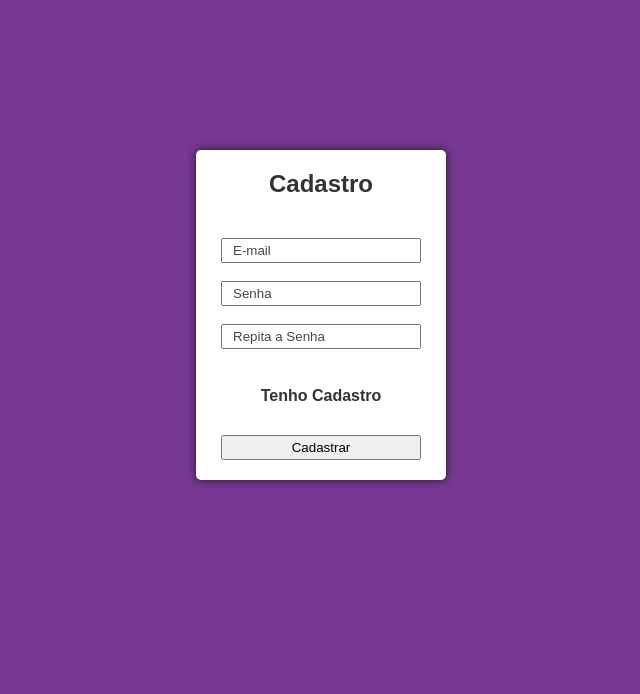
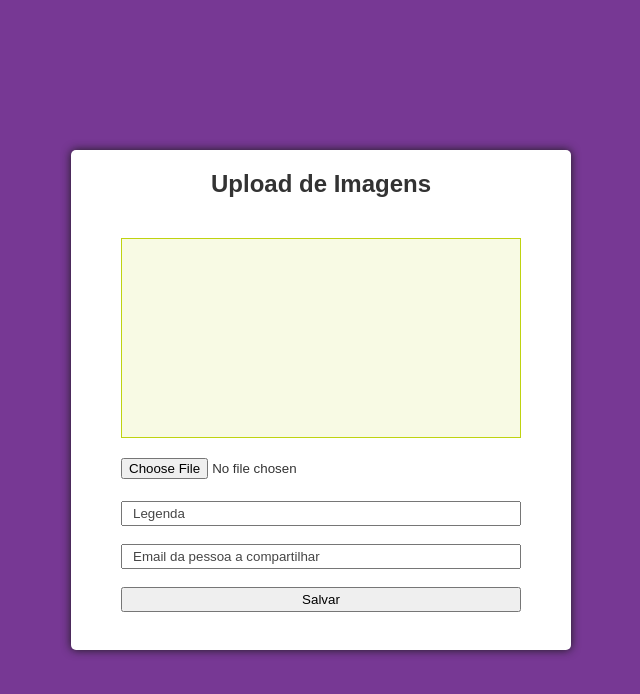
Before and after one commit to brunnogpcosta/myFavoriteAlbum, a React (Create React App) app: page / in a window 1280 px wide. Shown: the top 694 px of the page, without its empty margins (319-959 px from the left). Built offline with nearby package versions, Linux system fonts and the light colour scheme.

Commit message:
UploadImages Screen Created

```diff
--- a/src/App.js
+++ b/src/App.js
@@ -2,6 +2,7 @@ import React from 'react';
 
 import Login from '../src/pages/Login/login'
 import Cadastro from '../src/pages/Cadastro/cadastro'
+import Upload from '../src/pages/uploadImage/upload'
 
 import './App.css';
 import './style.css';
@@ -9,8 +10,10 @@ import './style.css';
 function App() {
   return (
     <div className="App">
-{/*<Login /> */}
-      <Cadastro />
+      {/*<Login />
+ <Cadastro />
+ */}
+      <Upload />
 
     </div>
   );
--- a/src/pages/Cadastro/cadastro.js
+++ b/src/pages/Cadastro/cadastro.js
@@ -10,7 +10,7 @@ class Cadastro extends Component {
 
                 <form>
                     <h2>Cadastro</h2>
-                    <input type="text" id="username" name="username" placeholder='E-mail' required />
+                    <input type="email" id="username" name="username" placeholder='E-mail' required />
                     <br />
 
                     <input type="password" id="pwd" name="pwd" placeholder='Senha' required />
--- a/src/pages/Login/login.js
+++ b/src/pages/Login/login.js
@@ -12,7 +12,7 @@ class Login extends Component {
 
                 <form>
                     <h2>Login</h2>
-                    <input type="text" id="username" name="username" placeholder='E-mail' required />
+                    <input type="email" id="username" name="username" placeholder='E-mail' required />
                     <br />
 
                     <input type="password" id="pwd" name="pwd" placeholder='Senha' required/>
--- a/src/pages/uploadImage/upload.css
+++ b/src/pages/uploadImage/upload.css
@@ -1,32 +1,58 @@
-.upImage {
-    margin-top: -100px;
+.container {
+    display: flex;
+    align-items: center;
     justify-content: center;
 }
 
 form {
+    margin-top: 150px;
+    display: flex;
     flex-direction: column;
     align-items: center;
+    width: 500px;
+    height: 500px;
+    background-color: white;
+    border-radius: 5px;
+    box-shadow: 0px 0px 10px rgb(27, 27, 27);
 }
 
-h1 {
-    color: yellow;
+form h2 {
+    margin-top: 20px;
     margin-bottom: 40px;
 }
 
-label input {
-    width: 500px;
+
+figure{
+    width: 80%;
+    height: 200px;
+    border: 1px solid  rgb(191, 211, 16);
+    background-color: rgba(191, 211, 16, 0.11);;
+    margin-bottom: 20px;
 }
 
-#minhaFoto {
-    width: 300px;
-    height: 300px;
-    box-shadow: 0px 0px 10px black;
-    background-color: white;
-    border-radius: 50%;
-    margin-bottom: 40px;
-    opacity: .8;
+
+
+form input {
+    width: 400px;
+    height: 25px;
 }
 
-label [type="submit"] {
-    margin-top: 40px;
+
+form input[type='submit']:hover {
+    background-color: rgb(191, 211, 16);
+    border: 1px solid black;
+    font-weight: bolder;
+    cursor: pointer;
 }
+
+input:focus {
+    background-color: rgb(191, 211, 16);
+    border: 1px solid rgb(62, 68, 5);
+}
+
+
+
+input::-webkit-input-placeholder{
+    padding-left: 10px;
+    color: rgb(70, 70, 70);
+}
--- a/src/pages/uploadImage/upload.js
+++ b/src/pages/uploadImage/upload.js
@@ -1,11 +1,43 @@
-import React, {Component} from 'react';
+import React, { Component } from 'react';
 
 
 
 import '../uploadImage/upload.css'
 
-class Upload extends Component{
-render(){
-    return(<h1>Upload de Images</h1>)
+class Upload extends Component {
+    render() {
+        return (
+
+            <div className='container'>
+
+                <form>
+                    <h2>Upload de Imagens</h2>
+
+
+                   <figure>
+
+                       <figcaption>
+
+                       </figcaption>
+                   </figure>
+
+                    <input type="file" id="file" name="file" required />
+                    <br />
+
+                    <input type="text" id="caption" name="caption" placeholder='Legenda' required />
+                    <br />
+
+                    <input type="email" id="emailfor" name="emailfor" placeholder='Email da pessoa a compartilhar' required />
+                    <br />
+
+
+                    <input type="submit" value='Salvar' />
+                </form>
+
+
+
+            </div >)
+    }
 }
-}
+
+export default Upload;
```
